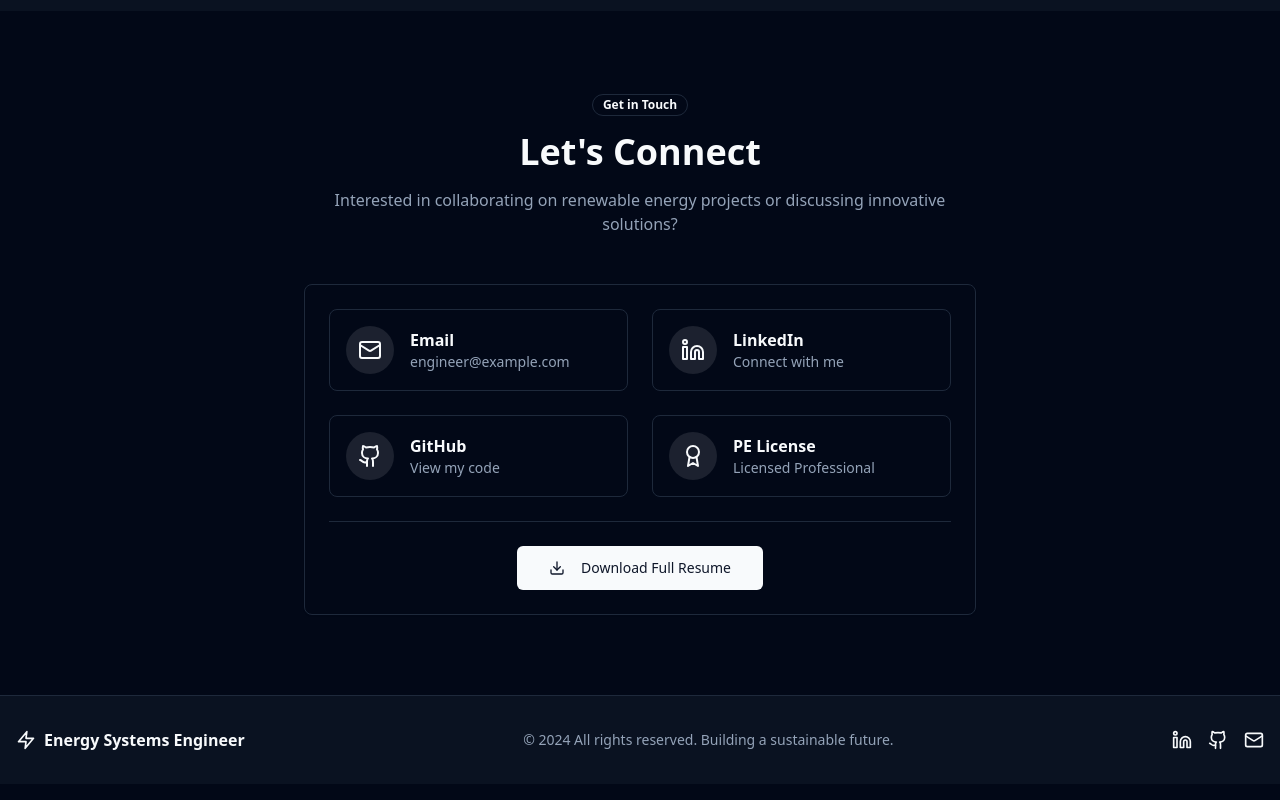
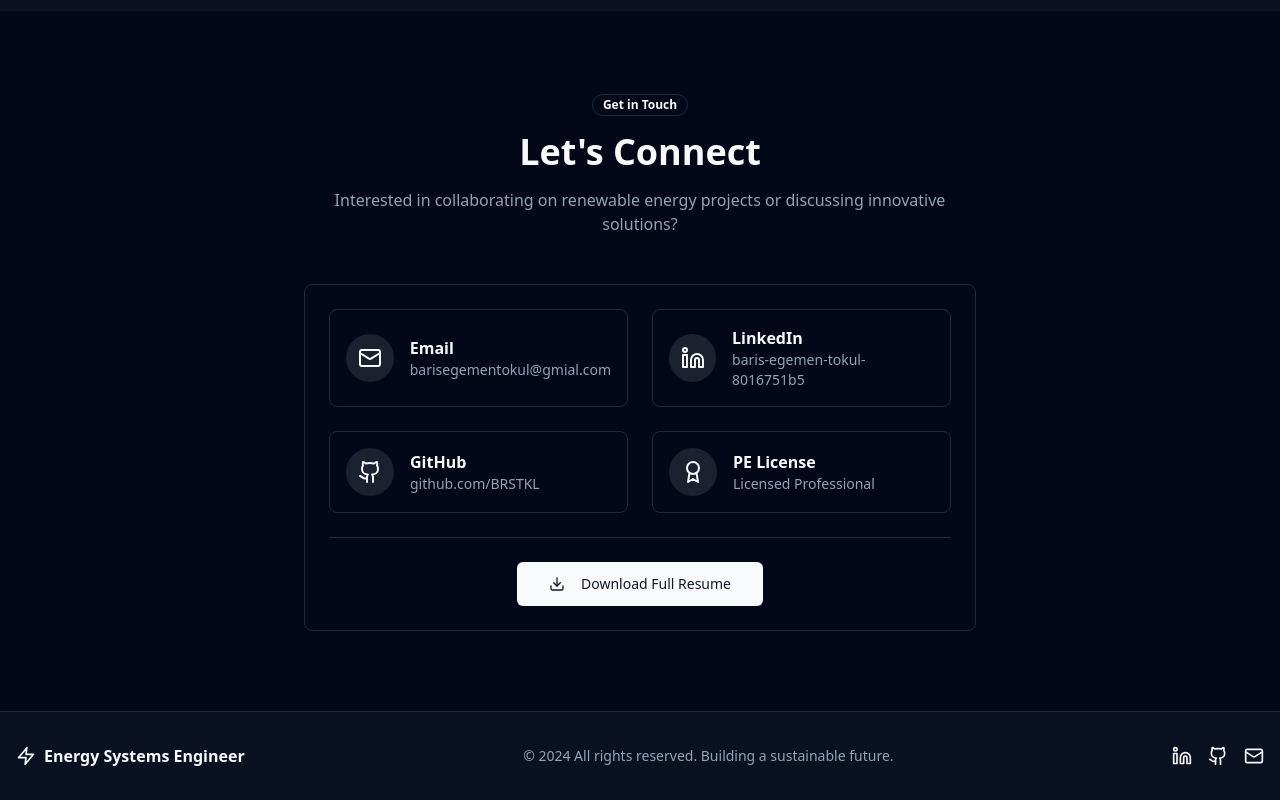
Before and after one commit to BRSTKL/barisegementokul.website, a React (Vite) app: page / in a window 1280 px wide. Shown: the part 7715-8515 px from the top of the page. Built offline with nearby package versions, Linux system fonts and the light colour scheme.

Commit message:
Update portfolio contact information

```diff
--- a/src/components/EnergySystemsPortfolio.tsx
+++ b/src/components/EnergySystemsPortfolio.tsx
@@ -1341,7 +1341,7 @@ const EnergySystemsPortfolio: React.FC = () => {
                                 <CardContent className="pt-6">
                                     <div className="grid gap-4 sm:gap-6 md:grid-cols-2">
                                         <motion.a
-                                            href="mailto:engineer@example.com"
+                                            href="mailto:barisegementokul@gmial.com"
                                             whileHover={{ scale: 1.05 }}
                                             className="flex items-start gap-4 rounded-lg border border-border p-4 transition-colors hover:border-primary sm:items-center"
                                         >
@@ -1350,12 +1350,12 @@ const EnergySystemsPortfolio: React.FC = () => {
                                             </div>
                                             <div>
                                                 <div className="font-semibold">Email</div>
-                                                <div className="text-sm text-muted-foreground">engineer@example.com</div>
+                                                <div className="text-sm text-muted-foreground">barisegementokul@gmial.com</div>
                                             </div>
                                         </motion.a>
 
                                         <motion.a
-                                            href="https://linkedin.com"
+                                            href="https://www.linkedin.com/in/baris-egemen-tokul-8016751b5"
                                             target="_blank"
                                             rel="noopener noreferrer"
                                             whileHover={{ scale: 1.05 }}
@@ -1366,12 +1366,12 @@ const EnergySystemsPortfolio: React.FC = () => {
                                             </div>
                                             <div>
                                                 <div className="font-semibold">LinkedIn</div>
-                                                <div className="text-sm text-muted-foreground">Connect with me</div>
+                                                <div className="text-sm text-muted-foreground">baris-egemen-tokul-8016751b5</div>
                                             </div>
                                         </motion.a>
 
                                         <motion.a
-                                            href="https://github.com"
+                                            href="https://github.com/BRSTKL"
                                             target="_blank"
                                             rel="noopener noreferrer"
                                             whileHover={{ scale: 1.05 }}
@@ -1382,7 +1382,7 @@ const EnergySystemsPortfolio: React.FC = () => {
                                             </div>
                                             <div>
                                                 <div className="font-semibold">GitHub</div>
-                                                <div className="text-sm text-muted-foreground">View my code</div>
+                                                <div className="text-sm text-muted-foreground">github.com/BRSTKL</div>
                                             </div>
                                         </motion.a>
 
@@ -1427,13 +1427,13 @@ const EnergySystemsPortfolio: React.FC = () => {
                             © 2024 All rights reserved. Building a sustainable future.
                         </div>
                         <div className="flex items-center gap-4">
-                            <a href="https://linkedin.com" target="_blank" rel="noopener noreferrer" className="hover:text-primary transition-colors">
+                            <a href="https://www.linkedin.com/in/baris-egemen-tokul-8016751b5" target="_blank" rel="noopener noreferrer" className="hover:text-primary transition-colors">
                                 <Linkedin className="w-5 h-5" />
                             </a>
-                            <a href="https://github.com" target="_blank" rel="noopener noreferrer" className="hover:text-primary transition-colors">
+                            <a href="https://github.com/BRSTKL" target="_blank" rel="noopener noreferrer" className="hover:text-primary transition-colors">
                                 <Github className="w-5 h-5" />
                             </a>
-                            <a href="mailto:engineer@example.com" className="hover:text-primary transition-colors">
+                            <a href="mailto:barisegementokul@gmial.com" className="hover:text-primary transition-colors">
                                 <Mail className="w-5 h-5" />
                             </a>
                         </div>
```
